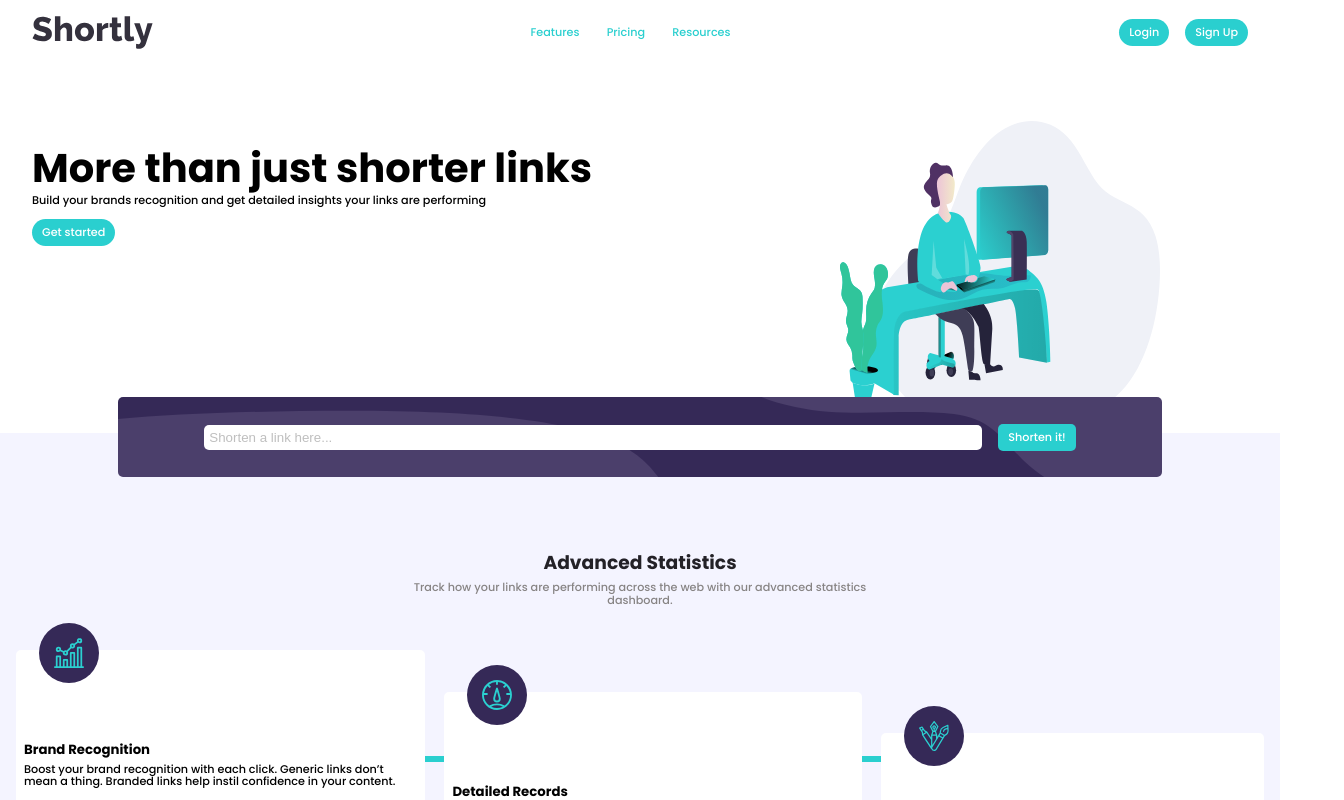
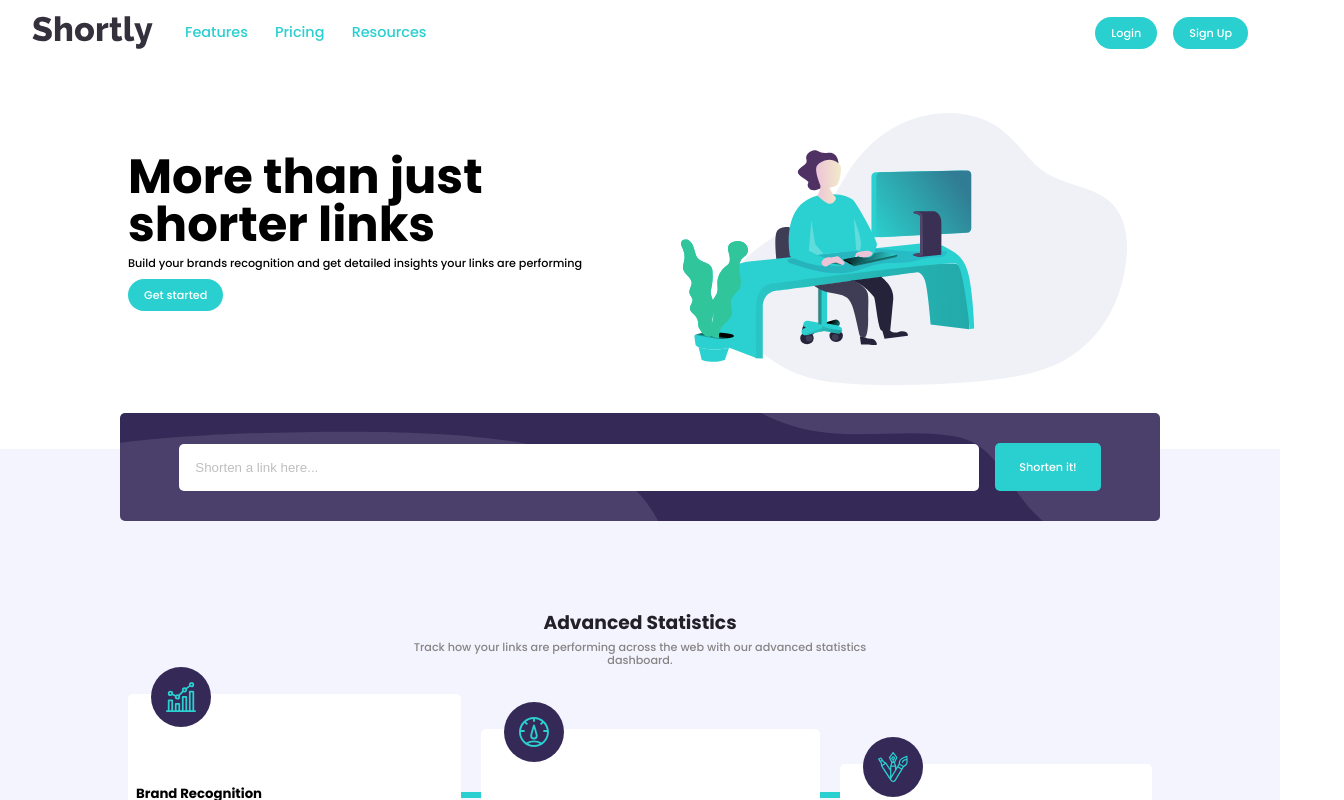
Before and after one commit to msi117/url-shortening-api-landing-page, a React (Create React App) app: page / in a window 1280 px wide. Shown: the top 800 px of the page, 1344 px wide, since content can reach past the window. Built offline with nearby package versions, Linux system fonts and the light colour scheme.

Commit message:
minor changes

```diff
--- a/src/components/FormComponent.jsx
+++ b/src/components/FormComponent.jsx
@@ -55,9 +55,9 @@ function FormComponent() {
           Shorten it!
         </button>
       </div>
-      <div className="added-links">
+      {/* <div className="added-links"> */}
         {links ? links.map((link) => <LinksComponent key={link.result.code} link={link} />) : ""}
-      </div>
+      {/* </div> */}
     </div>
   );
 }
--- a/src/index.css
+++ b/src/index.css
@@ -21,21 +21,20 @@
 body {
   margin: 0;
   padding: 0;
+  /* width: 1280px;
+  margin: 0 auto; */
   box-sizing: border-box;
   font-family: 'Poppins', sans-serif;
   -webkit-font-smoothing: antialiased;
   -moz-osx-font-smoothing: grayscale;
 }
 
-header {
-  /* border: 1px red solid; */
-}
 
-/* Universal styling p */
 a {
-  font-size: .7rem;
-  color: var(--Grayish-Violet);
+  font-size: .9rem;
+  color: var(--Gray);
   text-decoration: none;
+
 }
 
 
@@ -48,10 +47,12 @@ a {
 }
 
 nav {
-  /* border: 1px red solid; */
+  color: gray;
   display: flex;
   align-items: center;
   gap: 1rem;
+  flex-grow: 1;
+  margin-left: 2rem;
 }
 
 nav img {
@@ -66,8 +67,8 @@ nav img {
 }
 
 button {
-  /* width: 64px; */
-  /* height: 24px; */
+  width: fit-content;
+  height: 2rem;
   font-size: .7rem;
   font-family: inherit;
   color: white;
@@ -75,7 +76,7 @@ button {
   background-color: var(--cyan);
   text-align: center;
   cursor: pointer;
-  padding: 5px 10px;
+  padding: .5rem 1rem;
   border-radius: 20px;
 }
 
@@ -90,8 +91,9 @@ section {
   display: flex;
   gap: 2rem;
   height: 20rem;
-  width: 100%;
+  width: 80%;
   padding: 0 2rem;
+  margin: 0 auto;
 }
 
 .left {
@@ -100,22 +102,20 @@ section {
 }
 
 h1 {
-  font-size: 2.5rem;
-  line-height: 2.8rem;
+  font-size: 3rem;
+  line-height: 3rem;
 }
 
 .left p {
-  margin-top: -30px;
+  margin-top: -2rem;
 }
 
 .right {
-  /* border: 1px solid red; */
   width: 50%;
-  background: 50% / 20rem 19rem url("./images/illustration-working.svg") no-repeat;
+  background: center top / 90% 85% url("./images/illustration-working.svg") no-repeat;
 }
 
 aside {
-  /* border: 1px solid red; */
   height: 25%;
   background: 0 0 / 100% 100% url("./images/bg-boost-desktop.svg") var(--Very-Dark-Blue);
   display: flex;
@@ -140,6 +140,7 @@ h3 {
 }
 
 article {
+  margin-top: 1rem;
   background-color: rgb(244, 244, 255);
 }
 
@@ -162,11 +163,13 @@ article {
 }
 
 .details-container {
+  width: 80%;
+  margin: auto;
   display: flex;
-  padding: 1rem;
   gap: 1.2rem;
   /* border: 1px solid red; */
   height: 15rem;
+  margin-bottom: .5rem;
 }
 
 p {
@@ -221,7 +224,7 @@ p {
 .url-container {
   width: 80%;
   margin: 0 auto;
-  padding: 10px;
+  padding: 1.5rem .5rem;
   position: relative;
   top: -2.25rem;
   background: 0 0 / 100% 100% url("./images/bg-shorten-desktop.svg") var(--Very-Dark-Blue);
@@ -235,7 +238,7 @@ p {
 
 input[type='text'] {
   width: 75%;
-  padding: 5px;
+  padding: 1rem;
   border-radius: 5px;
   border: none;
 }
@@ -245,19 +248,26 @@ input[type='text']::placeholder {
 }
 
 #shorten {
+  display: flex;
+  align-items: center;
+  justify-content: center;
   border-radius: 5px;
-  padding: 5px 10px;
+  padding: 1.5rem;
+  text-align: center;
 }
 
 .added-links {
   width: 80%;
-  /* border: 1px solid red; */
+  padding: .5rem;
   margin: 0 auto;
   margin-top: -1rem;
 }
 
 .url {
+  width: 80%;
+  margin: 0 auto;
   background-color: white;
+  padding: .5rem;
   margin-bottom: .7rem;
   border-radius: 5px;
   display: flex;
@@ -305,7 +315,7 @@ a {
 }
 
 footer {
-  background-color: var(--Very-Dark-Violet) ;
+  background-color: var(--Very-Dark-Violet);
   display: flex;
   justify-content: center;
   align-items: center;
@@ -314,16 +324,9 @@ footer {
 
 }
 
-.footer-container  {
-
-}
 
 .lists {
   display: flex;
-}
-
-.list-container {
-
 }
 
 h6 {
@@ -337,6 +340,7 @@ ul {
   list-style: none;
 
 }
+
 li {
   font-size: .7rem;
   color: var(--Gray);
@@ -355,6 +359,7 @@ li {
   padding: 5px;
   cursor: pointer;
 }
+
 .social-icons img:hover {
   fill: var(--cyan);
 }
@@ -409,13 +414,14 @@ li {
     margin-top: 50px;
   }
 
-  header {}
+  header {
+    width: 90%;
+  }
 
   section {
     flex-direction: column;
     gap: 0;
     padding: 0;
-    width: 100%;
     height: 30rem;
     padding-bottom: 2rem;
   }
@@ -437,27 +443,31 @@ li {
   }
 
   .url-container {
-    width: 90%;
+    margin: 0 auto;
     flex-direction: column;
   }
 
   input[type='text'] {
     width: 95%;
+   padding: .5rem;
   }
 
   .url-container button {
-    width: 95%;
-    padding: 5px;
+    width: 90%;
   }
 
   .added-links {
     width: 95%;
+    border: 1ps solid green;
   }
 
   .url {
+    width: 80%;
+    margin: 0 auto;
     flex-direction: column;
     align-content: center;
     align-items: center;
+    margin-bottom: .5rem;
   }
 
   .combined {
@@ -471,13 +481,8 @@ li {
   }
 
 
-  article {
-    height: 900px;
-  }
-
-  .head {
-    width: 80%;
-    padding: 0;
+  .head p{
+    padding-top: 5px;
   }
 
   .tail {
@@ -485,7 +490,9 @@ li {
   }
 
   .details-container {
+    height: fit-content;
     flex-direction: column;
+
   }
 
   .box {
@@ -509,8 +516,6 @@ li {
     font-size: .8rem;
     line-height: 1rem;
   }
-
-  aside {}
 
   aside button {
     width: 10rem;
```
